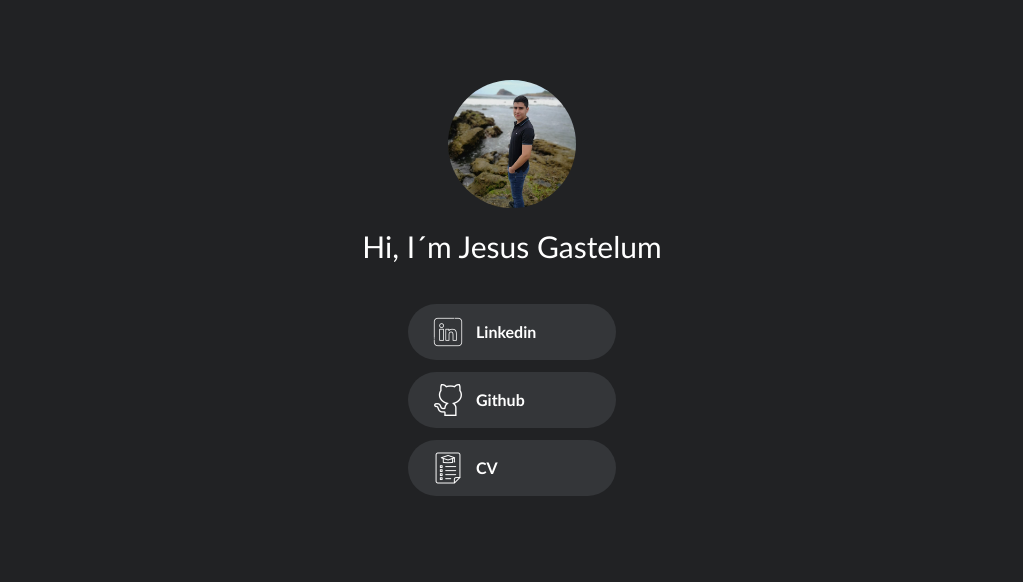
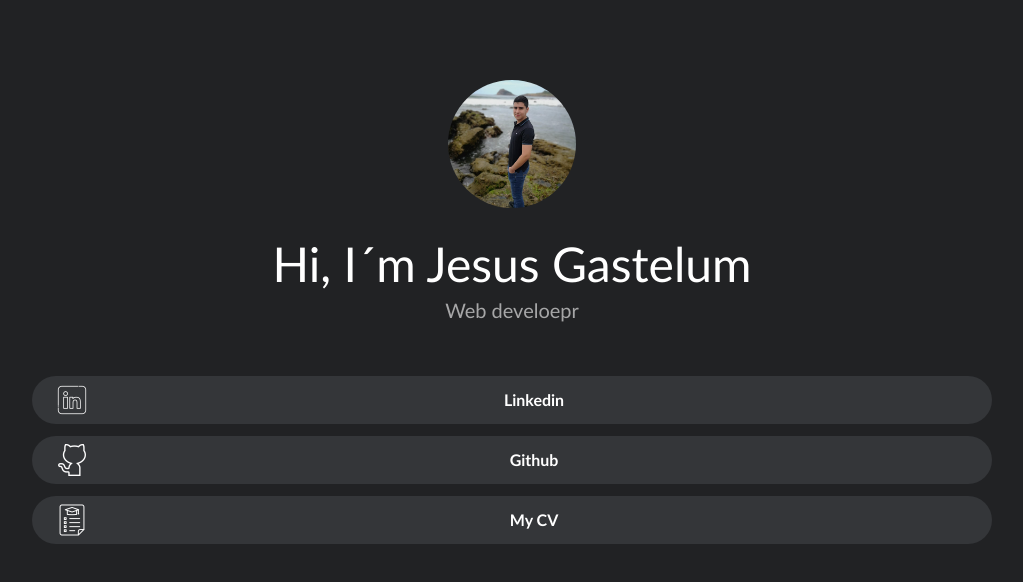
Before and after one commit to JesugG17/Portfolio, a React (Vite) app: page / in a window 1280 px wide. Shown: the top 582 px of the page, without its empty margins (128-1151 px from the left). Built offline with nearby package versions, Linux system fonts and the light colour scheme.

Commit message:
add download cv

```diff
--- a/src/components/Intro.tsx
+++ b/src/components/Intro.tsx
@@ -4,16 +4,19 @@ import socialMedias from "../mocks/socialMedia.json";
 console.log(socialMedias);
 export const Intro = () => {
   return (
-    <article className="flex flex-col items-center gap-5 text-white">
+    <article className="flex flex-col items-center gap-8 text-white">
       <img
         className="h-32 w-32 rounded-full object-cover"
         src="/img/photo.jpg"
         alt=""
       />
-      <h2 className="text-3xl text-center">Hi, I´m Jesus Gastelum</h2>
-      <ul className="mt-5 flex flex-col gap-3">
+      <div className="flex flex-col gap-2">
+        <h2 className="text-5xl text-center">Hi, I´m Jesus Gastelum</h2>
+        <p className="opacity-60 text-xl text-center">Web develoepr</p>
+      </div>
+      <ul className="w-full mt-5 flex flex-col items-center gap-3 ">
         {socialMedias.map((socialMedia) => (
-          <li>
+          <li className="cursor-pointer w-full flex justify-center">
             <SocialMediaButton socialMediaItem={socialMedia} />
           </li>
         ))}
--- a/src/components/SocialMediaButton.tsx
+++ b/src/components/SocialMediaButton.tsx
@@ -6,12 +6,15 @@ export const SocialMediaButton: FC<Props> = ({ socialMediaItem }) => {
 
   console.log(socialMediaItem.link);
   return (
-    <div className="bg-primary w-52 px-6 py-3 rounded-full flex justify-center items-center gap-3 ">
-      <a className="cursor-pointer" href={socialMediaItem.link} target="_blank">
-         <img className="w-8 h-8 invert" src={socialMediaItem.img} alt={`${socialMediaItem.name} icon`} />
-      </a>
-      <strong className="text-start flex-1">{ socialMediaItem.name }</strong>
-    </div>
+    <a
+      download='cv-gastelum'
+      href={socialMediaItem.link}
+      className="bg-primary w-3/4 px-6 py-2 rounded-full flex justify-center items-center gap-3 hover:scale-105 transition-all duration-200"
+      target="_blank"
+    >
+      <img className="w-8 h-8 invert" src={socialMediaItem.img} alt={`${socialMediaItem.name} icon`} />
+      <strong className="text-center flex-1">{ socialMediaItem.name }</strong>
+    </a>
   )
 }
 
--- a/src/mocks/socialMedia.json
+++ b/src/mocks/socialMedia.json
@@ -10,8 +10,8 @@
         "img": "/img/github.png"
     },
     {
-        "name": "CV",
+        "name": "My CV",
         "img": "/img/cv.png",
-        "link": "some"
+        "link": "/cv-gastelum.pdf"
     }
 ]
```
Also changed, not shown: 1 other file (tests, documents, lock files or other folders).
